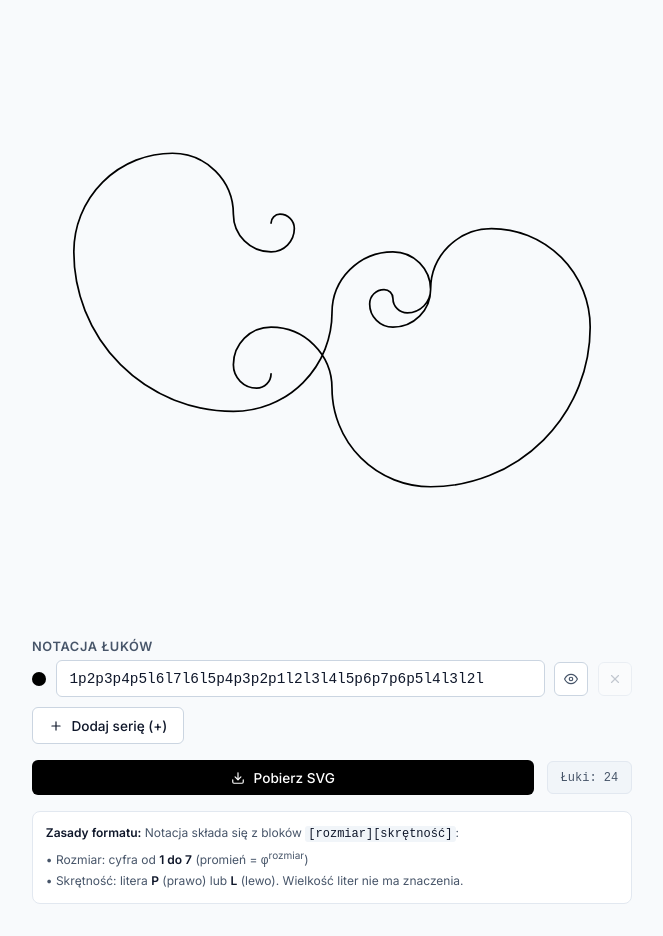
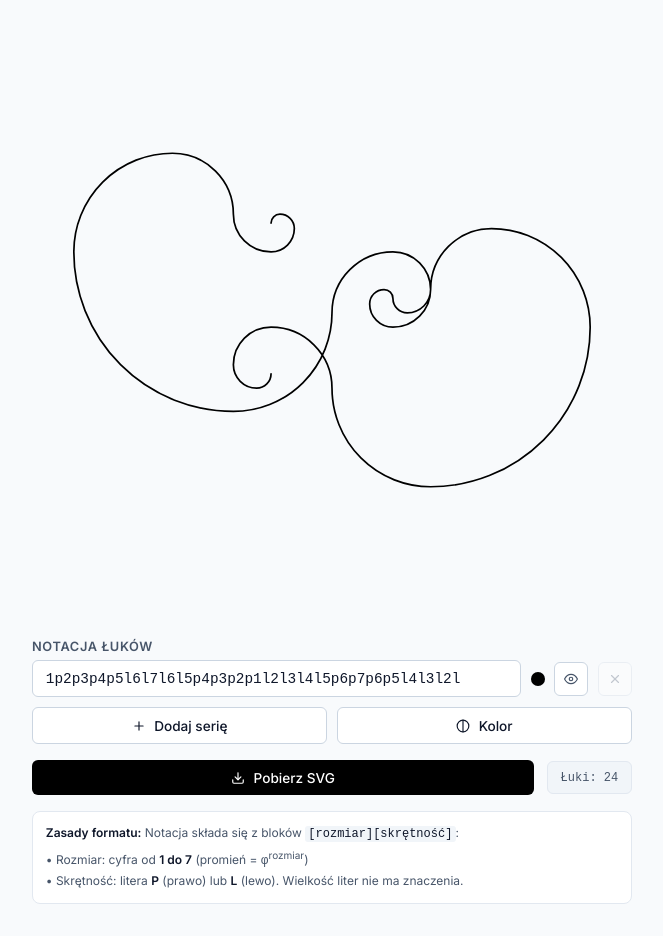
Before and after one commit to andszwabe/Bosacki_Curves-Parkietaz, a website: page index.html in a window 1280 px wide. Shown: the part 110-1046 px from the top of the page, without its empty margins (308-971 px from the left). Drawn offline with Linux system fonts and the light colour scheme.

Commit message:
feat: move color badge to right of input, add color-mono mode toggle, remove (+) suffix

```diff
--- a/index.html
+++ b/index.html
@@ -173,6 +173,12 @@ label {
   height: auto;
 }
 
+.series-actions-row {
+  display: flex;
+  gap: 0.6rem;
+  margin-top: 0.2rem;
+}
+
 input[type="text"] {
   width: 100%;
   background: #ffffff;
@@ -346,13 +352,22 @@ input[type="text"]:focus {
         <div id="series-container" class="series-list">
           <!-- Wiersze serii będą generowane dynamicznie przez JS -->
         </div>
-        <button id="add-series-btn" class="btn btn-secondary btn-small" style="margin-top: 0.2rem;">
-          <svg width="14" height="14" viewBox="0 0 24 24" fill="none" stroke="currentColor" stroke-width="2" stroke-linecap="round" stroke-linejoin="round" style="margin-right: 2px;">
-            <line x1="12" y1="5" x2="12" y2="19"></line>
-            <line x1="5" y1="12" x2="19" y2="12"></line>
-          </svg>
-          Dodaj serię (+)
-        </button>
+        <div class="series-actions-row">
+          <button id="add-series-btn" class="btn btn-secondary btn-small">
+            <svg width="14" height="14" viewBox="0 0 24 24" fill="none" stroke="currentColor" stroke-width="2" stroke-linecap="round" stroke-linejoin="round" style="margin-right: 2px;">
+              <line x1="12" y1="5" x2="12" y2="19"></line>
+              <line x1="5" y1="12" x2="19" y2="12"></line>
+            </svg>
+            Dodaj serię
+          </button>
+          <button id="color-mode-btn" class="btn btn-secondary btn-small">
+            <svg width="14" height="14" viewBox="0 0 24 24" fill="none" stroke="currentColor" stroke-width="2" stroke-linecap="round" stroke-linejoin="round" style="margin-right: 2px;">
+              <circle cx="12" cy="12" r="10"></circle>
+              <line x1="12" y1="2" x2="12" y2="22"></line>
+            </svg>
+            <span>Kolor</span>
+          </button>
+        </div>
         <div id="error-display" class="error-box hidden"></div>
       </div>
 
@@ -438,6 +453,8 @@ const COLOR_PALETTE = [
     "#7c3aed", // Fioletowy (Purple)
     "#ea580c" // Pomarańczowy (Orange)
 ];
+// Global/Local State for color mode
+let colorMode = 'color';
 /**
  * Builds the SVG path 'd' attribute string from a list of ArcSegments.
  * Maps standard Cartesian coordinates (Y-up) to SVG space (Y-down) by negating Y.
@@ -499,7 +516,8 @@ function generateSVGElement(seriesList) {
         const path = document.createElementNS("http://www.w3.org/2000/svg", "path");
         path.setAttribute("d", renderSVGPath(s.arcs));
         path.setAttribute("fill", "none");
-        path.setAttribute("stroke", s.color); // Preview uses its respective color
+        // If colorMode is 'mono', use black. Otherwise use its palette color.
+        path.setAttribute("stroke", colorMode === 'color' ? s.color : "#000000");
         path.setAttribute("stroke-width", strokeWidth);
         path.setAttribute("stroke-linecap", "round");
         path.setAttribute("stroke-linejoin", "round");
@@ -551,7 +569,7 @@ function downloadSVG(seriesList, filenameNotation) {
         pathElements += `  <path
     d="${renderSVGPath(s.arcs)}"
     fill="none"
-    stroke="${s.color}"
+    stroke="${colorMode === 'color' ? s.color : "#000000"}"
     stroke-width="1"
     stroke-linecap="round"
     stroke-linejoin="round"
@@ -585,6 +603,7 @@ function init() {
     const downloadEl = document.getElementById("download-btn");
     const seriesContainerEl = document.getElementById("series-container");
     const addSeriesBtn = document.getElementById("add-series-btn");
+    const colorModeBtn = document.getElementById("color-mode-btn");
     // Initial state with one series (Seria A)
     let seriesList = [
         {
@@ -687,12 +706,7 @@ function init() {
         const row = document.createElement("div");
         row.className = "series-row";
         row.dataset.id = item.id;
-        // 1. Color badge
-        const badge = document.createElement("div");
-        badge.className = "color-badge";
-        badge.style.backgroundColor = item.color;
-        row.appendChild(badge);
-        // 2. Input wrapper
+        // 1. Input wrapper (Placed FIRST on the left)
         const wrapper = document.createElement("div");
         wrapper.className = "input-wrapper";
         const input = document.createElement("input");
@@ -741,6 +755,11 @@ function init() {
         });
         wrapper.appendChild(input);
         row.appendChild(wrapper);
+        // 2. Color badge (Placed SECOND, to the right of the input field)
+        const badge = document.createElement("div");
+        badge.className = "color-badge";
+        badge.style.backgroundColor = item.color;
+        row.appendChild(badge);
         // 3. Visibility button
         const visibilityBtn = document.createElement("button");
         visibilityBtn.className = "btn-icon";
@@ -807,6 +826,20 @@ function init() {
     }
     // Event Listeners
     addSeriesBtn.addEventListener("click", addSeries);
+    colorModeBtn.addEventListener("click", () => {
+        colorMode = colorMode === 'color' ? 'mono' : 'color';
+        colorModeBtn.querySelector("span").textContent = colorMode === 'color' ? "Kolor" : "Mono";
+        // Toggle active class visually if needed
+        if (colorMode === 'mono') {
+            colorModeBtn.classList.add("btn-primary");
+            colorModeBtn.classList.remove("btn-secondary");
+        }
+        else {
+            colorModeBtn.classList.add("btn-secondary");
+            colorModeBtn.classList.remove("btn-primary");
+        }
+        renderCurves();
+    });
     downloadEl.addEventListener("click", () => {
         if (currentActiveSeries.length > 0) {
             const combinedNotation = currentActiveSeries
--- a/style.css
+++ b/style.css
@@ -166,6 +166,12 @@ label {
   height: auto;
 }
 
+.series-actions-row {
+  display: flex;
+  gap: 0.6rem;
+  margin-top: 0.2rem;
+}
+
 input[type="text"] {
   width: 100%;
   background: #ffffff;
```
Also changed, not shown: src/index.html (+16 -7 lines), src/renderer.ts (+30 -9 lines).
